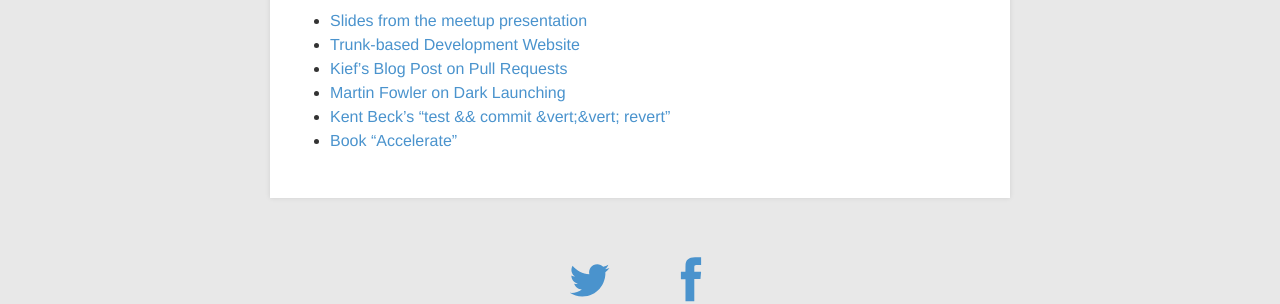
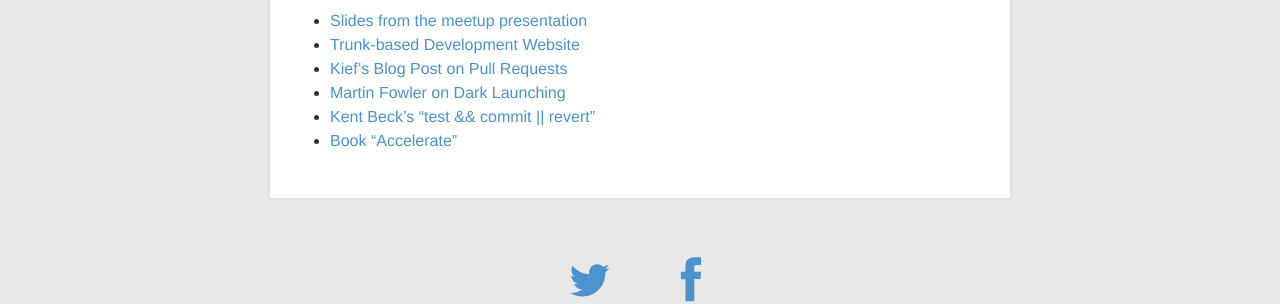
Before and after one commit to michaellihs/michaellihs.github.io, a Jekyll site: the page built from _posts/2021-01-21-q-and-a-trunk-based-development.markdown, in a window 1280 px wide and 900 px high, scrolled down 6004 px. Shown: the part 297-601 px from the top of the window. Built offline with Jekyll 4.4.1, drawn with Linux system fonts in a browser that asks for light colours; comment, search, counter and statistics services are not loaded; some of the changed lines change nothing that is shown.

Commit message:
fix typos

```diff
--- a/_posts/2021-01-21-q-and-a-trunk-based-development.markdown
+++ b/_posts/2021-01-21-q-and-a-trunk-based-development.markdown
@@ -178,5 +178,5 @@ Some of the answers:
 * [Trunk-based Development Website](https://trunkbaseddevelopment.com/)
 * [Kief's Blog Post on Pull Requests](https://infrastructure-as-code.com/book/2021/01/02/pull-requests.html)
 * [Martin Fowler on Dark Launching](https://martinfowler.com/bliki/DarkLaunching.html)
-* [Kent Beck’s "test &amp;&amp; commit &vert;&vert; revert"](https://medium.com/@kentbeck_7670/test-commit-revert-870bbd756864)
+* [Kent Beck’s "test &amp;&amp; commit &#124;&#124; revert"](https://medium.com/@kentbeck_7670/test-commit-revert-870bbd756864)
 * [Book "Accelerate"](https://itrevolution.com/book/accelerate/)
```
